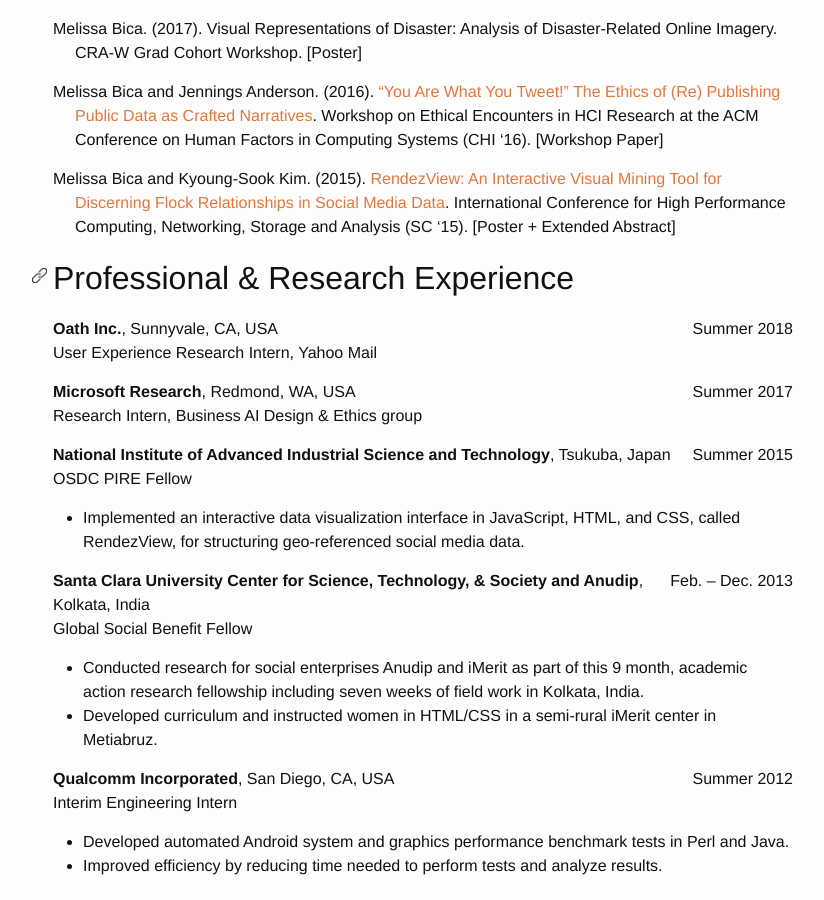
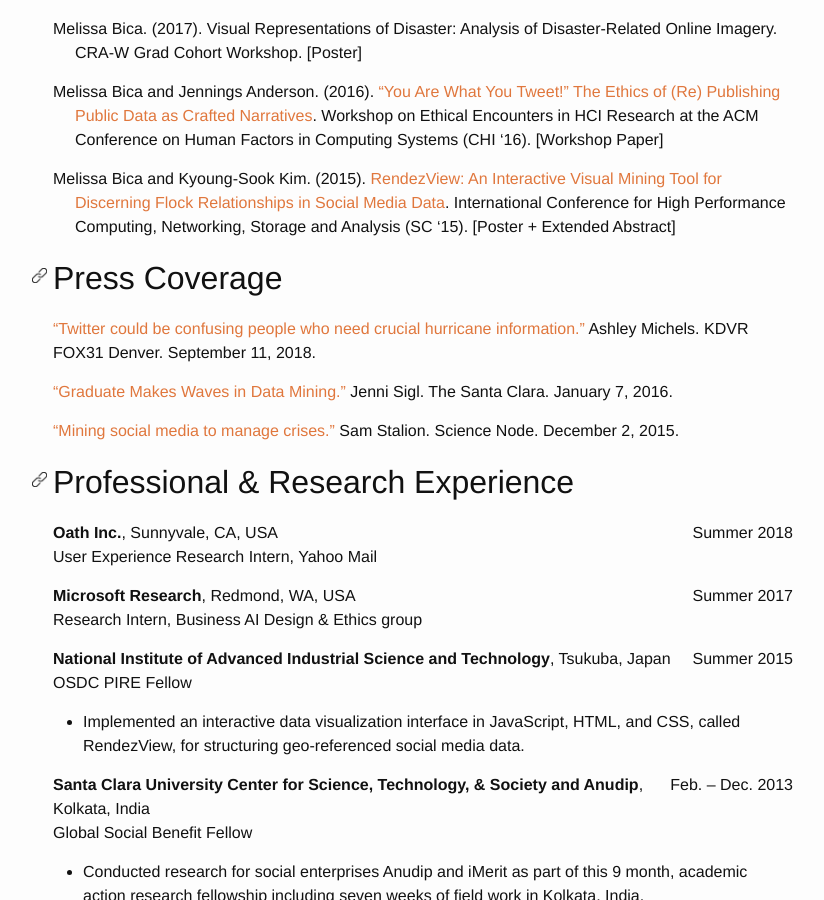
Before and after one commit to melissabica/melissabica.github.io, a Jekyll site: the page built from 3-cv.md, in a window 1280 px wide and 900 px high, scrolled down 1482 px. Shown: the whole window, without its empty margins (217-1041 px from the left). Built offline with Jekyll 4.4.1, drawn with Linux system fonts in a browser that asks for light colours; nearby versions of some CDN libraries; comment, search, counter and statistics services are not loaded.

Commit message:
updated web CV

```diff
--- a/3-cv.md
+++ b/3-cv.md
@@ -57,6 +57,18 @@ permalink: /cv/
 <p class="hangingindent">Melissa Bica and Jennings Anderson. (2016). <a href="https://ethicalencountershci.files.wordpress.com/2016/03/bica-and-anderson.pdf" target="_blank" class="papertitle">“You Are What You Tweet!” The Ethics of (Re) Publishing Public Data as Crafted Narratives</a>. Workshop on Ethical Encounters in HCI Research at the ACM Conference on Human Factors in Computing Systems (CHI ‘16). [Workshop Paper]</p>
 
 <p class="hangingindent">Melissa Bica and Kyoung-Sook Kim. (2015). <a href="http://sc15.supercomputing.org/sites/all/themes/SC15images/tech_poster/tech_poster_pages/post148.html" target="_blank" class="papertitle"> RendezView: An Interactive Visual Mining Tool for Discerning Flock Relationships in Social Media Data</a>. International Conference for High Performance Computing, Networking, Storage and Analysis (SC ‘15). [Poster + Extended Abstract]</p>
+
+
+
+
+<h2><a id="press-coverage" class="anchor" aria-hidden="true" href="#press-coverage"><img src="\assets\link.png" style="width:15px"></a>Press Coverage</h2>
+
+<a href="https://kdvr.com/2018/09/11/twitter-could-be-confusing-people-who-need-crucial-hurricane-information/" target="_blank" class="papertitle">“Twitter could be confusing people who need crucial hurricane information.”</a> Ashley Michels. KDVR FOX31 Denver. September 11, 2018.
+
+<a href="http://thesantaclara.org/graduate-makes-waves-in-data-mining/" target="_blank">“Graduate Makes Waves in Data Mining.”</a> Jenni Sigl. The Santa Clara. January 7, 2016.
+
+<a href="https://sciencenode.org/feature/mining-social-media-to-manage-crises.php" target="_blank">“Mining social media to manage crises.”</a> Sam Stalion. Science Node. December 2, 2015.
+
 
 
 
```
